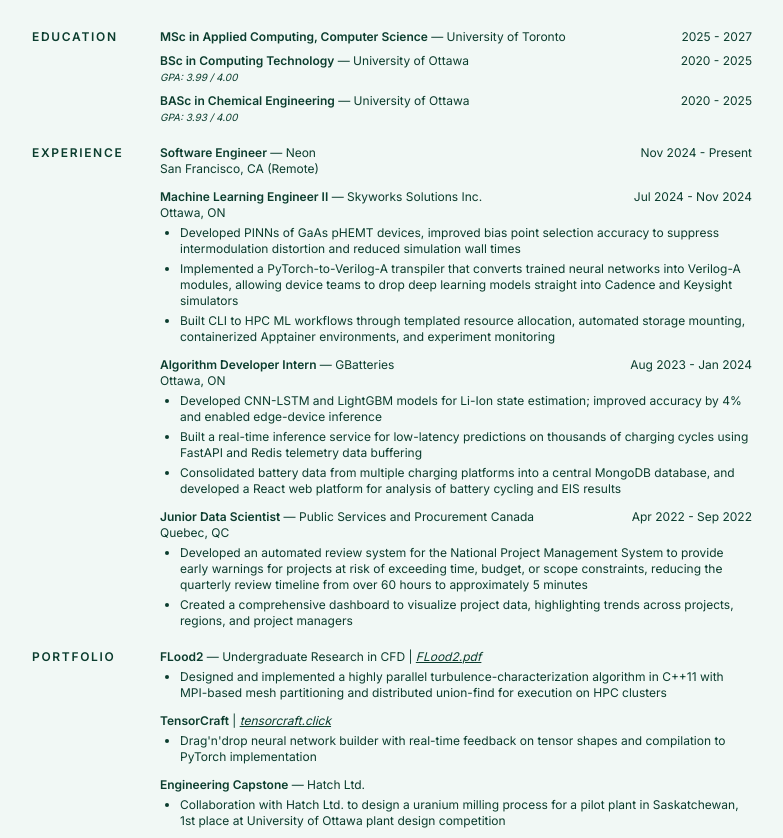
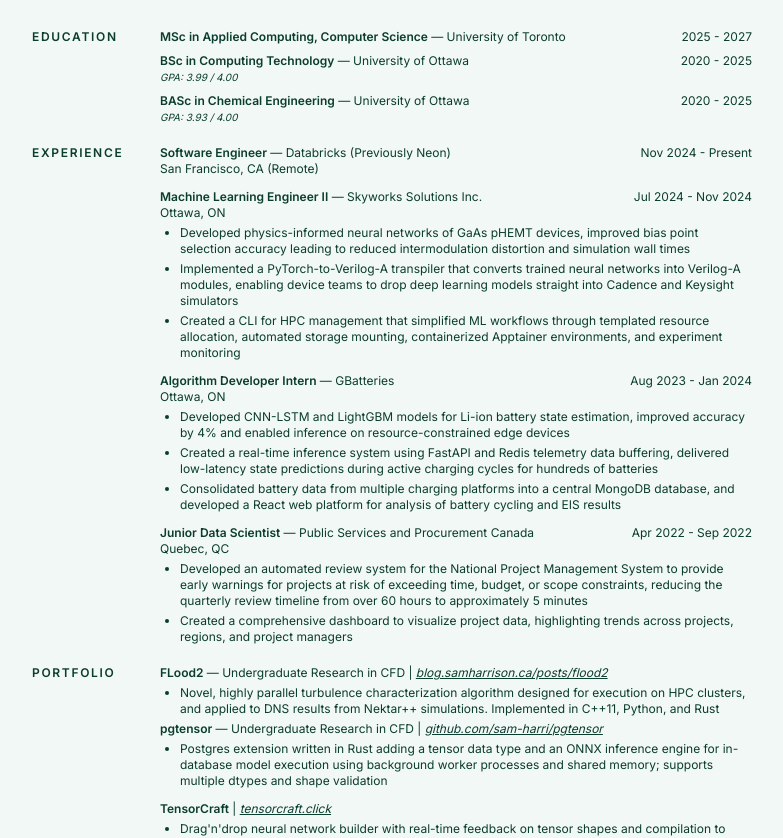
Before and after one commit to sam-harri/30secondCV, a plain HTML site: page index.html in a window 1280 px wide. Shown: the part 103-941 px from the top of the page, without its empty margins (248-1031 px from the left). Drawn offline with nearby package versions, Linux system fonts and the light colour scheme.

Commit message:
Update index.html

```diff
--- a/index.html
+++ b/index.html
@@ -103,7 +103,7 @@
       <div>
         <article class="mt-1">
           <div class="flex items-baseline justify-between gap-3">
-            <div class="text-xs"><span class="font-semibold">Software Engineer</span> — Neon</div>
+            <div class="text-xs"><span class="font-semibold">Software Engineer</span> — Databricks (Previously Neon)</div>
             <div class="text-xs whitespace-nowrap">Nov 2024 - Present</div>
           </div>
           <div class="text-xs">San Francisco, CA (Remote)</div>
@@ -116,9 +116,9 @@
           </div>
           <div class="text-xs">Ottawa, ON</div>
           <ul class="mt-1 list-disc pl-5 text-xs space-y-1">
-            <li>Developed PINNs of GaAs pHEMT devices, improved bias point selection accuracy to suppress intermodulation distortion and reduced simulation wall times</li>
-            <li>Implemented a PyTorch-to-Verilog-A transpiler that converts trained neural networks into Verilog-A modules, allowing device teams to drop deep learning models straight into Cadence and Keysight simulators</li>
-            <li>Built CLI to HPC ML workflows through templated resource allocation, automated storage mounting, containerized Apptainer environments, and experiment monitoring</li>
+            <li>Developed physics-informed neural networks of GaAs pHEMT devices, improved bias point selection accuracy leading to reduced intermodulation distortion and simulation wall times</li>
+            <li>Implemented a PyTorch-to-Verilog-A transpiler that converts trained neural networks into Verilog-A modules, enabling device teams to drop deep learning models straight into Cadence and Keysight simulators</li>
+            <li>Created a CLI for HPC management that simplified ML workflows through templated resource allocation, automated storage mounting, containerized Apptainer environments, and experiment monitoring</li>
           </ul>
         </article>
 
@@ -129,10 +129,9 @@
           </div>
           <div class="text-xs">Ottawa, ON</div>
           <ul class="mt-1 list-disc pl-5 text-xs space-y-1">
-            <li>Developed CNN-LSTM and LightGBM models for Li-Ion state estimation; improved accuracy by 4% and enabled edge-device inference</li>
-            <li>Built a real-time inference service for low-latency predictions on thousands of charging cycles using FastAPI and Redis telemetry data buffering</li>
-            <li>Consolidated battery data from multiple charging platforms into a central MongoDB database, and developed a React web platform for analysis of battery cycling and EIS results
-</li>
+            <li>Developed CNN-LSTM and LightGBM models for Li-ion battery state estimation, improved accuracy by 4% and enabled inference on resource-constrained edge devices</li>
+            <li>Created a real-time inference system using FastAPI and Redis telemetry data buffering, delivered low-latency state predictions during active charging cycles for hundreds of batteries</li>
+            <li>Consolidated battery data from multiple charging platforms into a central MongoDB database, and developed a React web platform for analysis of battery cycling and EIS results</li>
           </ul>
         </article>
 
@@ -156,9 +155,16 @@
       </div>
       <div>
         <article class="mt-1">
-          <div class="text-xs"><span class="font-semibold">FLood2</span> — Undergraduate Research in CFD | <a href="https://samharrison.ca/FLood2.pdf" target="_blank" class="underline italic">FLood2.pdf</a></div>
+          <div class="text-xs"><span class="font-semibold">FLood2</span> — Undergraduate Research in CFD | <a href="https://blog.samharrison.ca/posts/flood2/" target="_blank" class="underline italic">blog.samharrison.ca/posts/flood2</a></div>
           <ul class="mt-1 list-disc pl-5 text-xs space-y-1">
-            <li>Designed and implemented a highly parallel turbulence-characterization algorithm in C++11 with MPI-based mesh partitioning and distributed union-find for execution on HPC clusters</li>
+            <li>Novel, highly parallel turbulence characterization algorithm designed for execution on HPC clusters, and applied to DNS results from Nektar++ simulations. Implemented in C++11, Python, and Rust</li>
+          </ul>
+        </article>
+
+        <article class="mt-1">
+          <div class="text-xs"><span class="font-semibold">pgtensor</span> — Undergraduate Research in CFD | <a href="https://github.com/sam-harri/pgtensor" target="_blank" class="underline italic">github.com/sam-harri/pgtensor</a></div>
+          <ul class="mt-1 list-disc pl-5 text-xs space-y-1">
+            <li>Postgres extension written in Rust adding a tensor data type and an ONNX inference engine for in-database model execution using background worker processes and shared memory; supports multiple dtypes and shape validation</li>
           </ul>
         </article>
 
@@ -185,10 +191,10 @@
       <div>
         <p class="text-[11px] sm:text-xs leading-snug">
           <span class="font-semibold">Languages:</span> Python, Rust, Typescript ·
-          <span class="font-semibold">ML/DL:</span> PyTorch, SciKit Learn, Polars, Pandas, NumPy ·
+          <span class="font-semibold">ML/DL:</span> PyTorch, SciKit Learn, Polars, Pandas, NumPy, ONNX ·
           <span class="font-semibold">Databases:</span> SQL, Postgres, MongoDB, Redis ·
-          <span class="font-semibold">DevOps:</span> Docker, Git, CI, Linux, AWS ·
-          <span class="font-semibold">WebDev:</span> React, Next, Tailwind, Zustand
+          <span class="font-semibold">DevOps:</span> Docker, Compose, Git, CI, Linux, AWS ·
+          <span class="font-semibold">WebDev:</span> React, Next, Tailwind, Drizzle
         </p>
       </div>
     </section>
```
